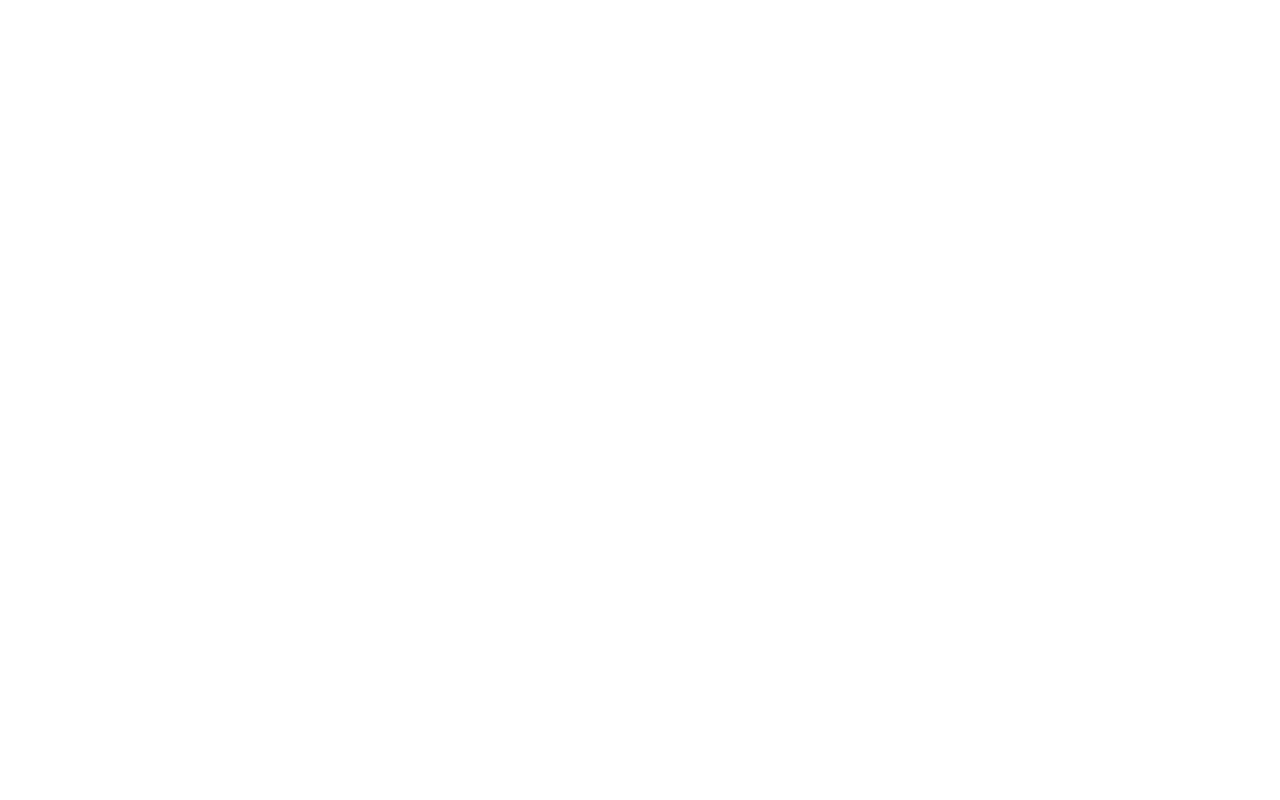
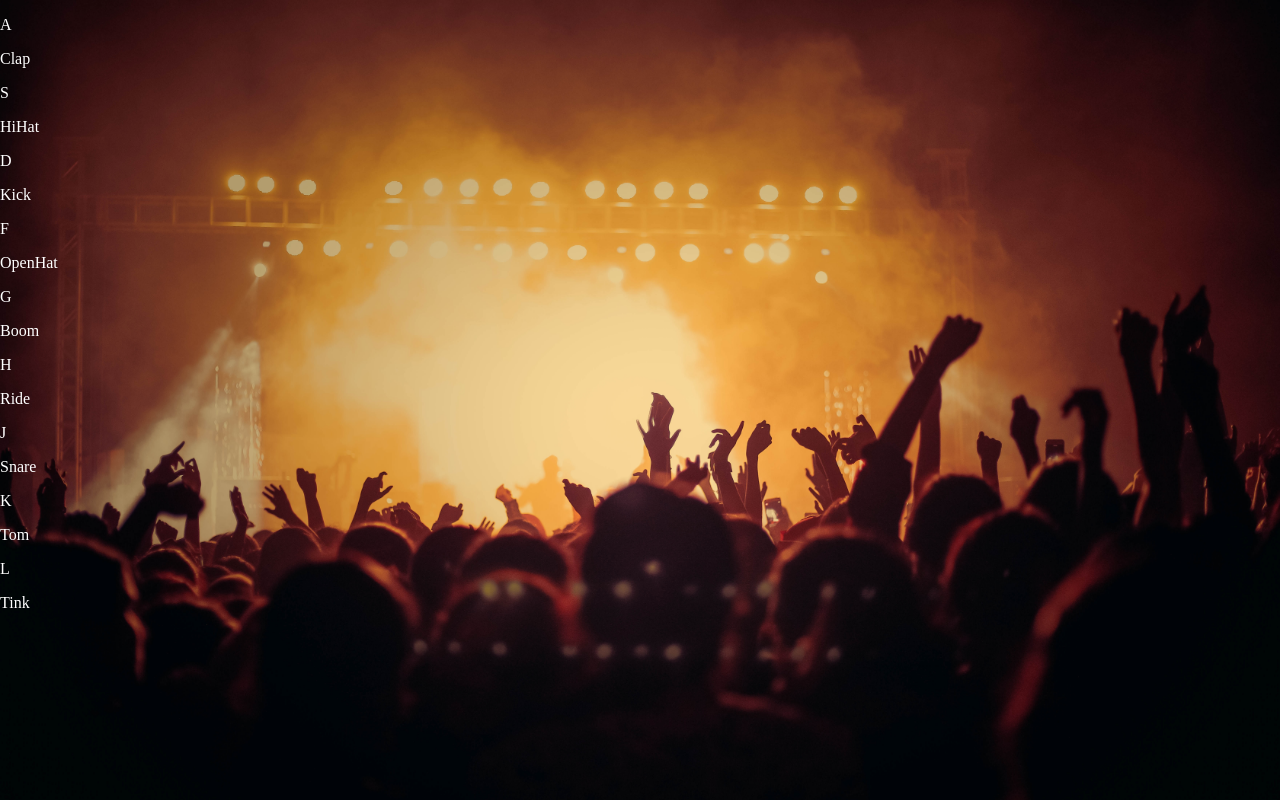
Before and after one commit to UnionPAC/javascripit-30, a plain HTML site: page javascript-drum-kit/index.html in a window 1280 px wide. Drawn offline with Linux system fonts and the light colour scheme.

Commit message:
setup html & css for drum-kit

```diff
--- a/javascript-drum-kit/index.html
+++ b/javascript-drum-kit/index.html
@@ -3,9 +3,61 @@
   <head>
     <meta charset="UTF-8" />
     <meta name="viewport" content="width=device-width, initial-scale=1.0" />
+    <link rel="stylesheet" href="style.css" />
+    <link rel="icon" href="https://fav.farm/🥁" />
     <title>JavaScript Drum Kit</title>
   </head>
   <body>
+    <div class="keys">
+      <div class="key" data-key="65">
+        <p>A</p>
+        <span>Clap</span>
+      </div>
+      <div class="key" data-key="83">
+        <p>S</p>
+        <span>HiHat</span>
+      </div>
+      <div class="key" data-key="68">
+        <p>D</p>
+        <span>Kick</span>
+      </div>
+      <div class="key" data-key="70">
+        <p>F</p>
+        <span>OpenHat</span>
+      </div>
+      <div class="key" data-key="71">
+        <p>G</p>
+        <span>Boom</span>
+      </div>
+      <div class="key" data-key="72">
+        <p>H</p>
+        <span>Ride</span>
+      </div>
+      <div class="key" data-key="74">
+        <p>J</p>
+        <span>Snare</span>
+      </div>
+      <div class="key" data-key="75">
+        <p>K</p>
+        <span>Tom</span>
+      </div>
+      <div class="key" data-key="76">
+        <p>L</p>
+        <span>Tink</span>
+      </div>
+    </div>
 
+    <!-- Audio Files -->
+    <audio src="audio/boom.wav"></audio>
+    <audio src="audio/clap.wav"></audio>
+    <audio src="audio/hihat.wav"></audio>
+    <audio src="audio/kick.wav"></audio>
+    <audio src="audio/openhat.wav"></audio>
+    <audio src="audio/ride.wav"></audio>
+    <audio src="audio/snare.wav"></audio>
+    <audio src="audio/tink.wav"></audio>
+    <audio src="audio/tom.wav"></audio>
+
+    <script src="main.js"></script>
   </body>
 </html>
--- a/javascript-drum-kit/style.css
+++ b/javascript-drum-kit/style.css
@@ -0,0 +1,17 @@
+*,
+*::before,
+*::after {
+  box-sizing: border-box;
+}
+
+img {
+  max-width: 100%;
+}
+
+body {
+  margin: 0;
+  padding: 0;
+  background-image: url("img/rock-concert-bg.jpg");
+  background-size: cover; /* Resize the background image to cover the entire container */
+  color: white;
+}
```
Also changed, not shown: javascript-drum-kit/img/rock-concert-bg.jpg (added), 9 other files.
